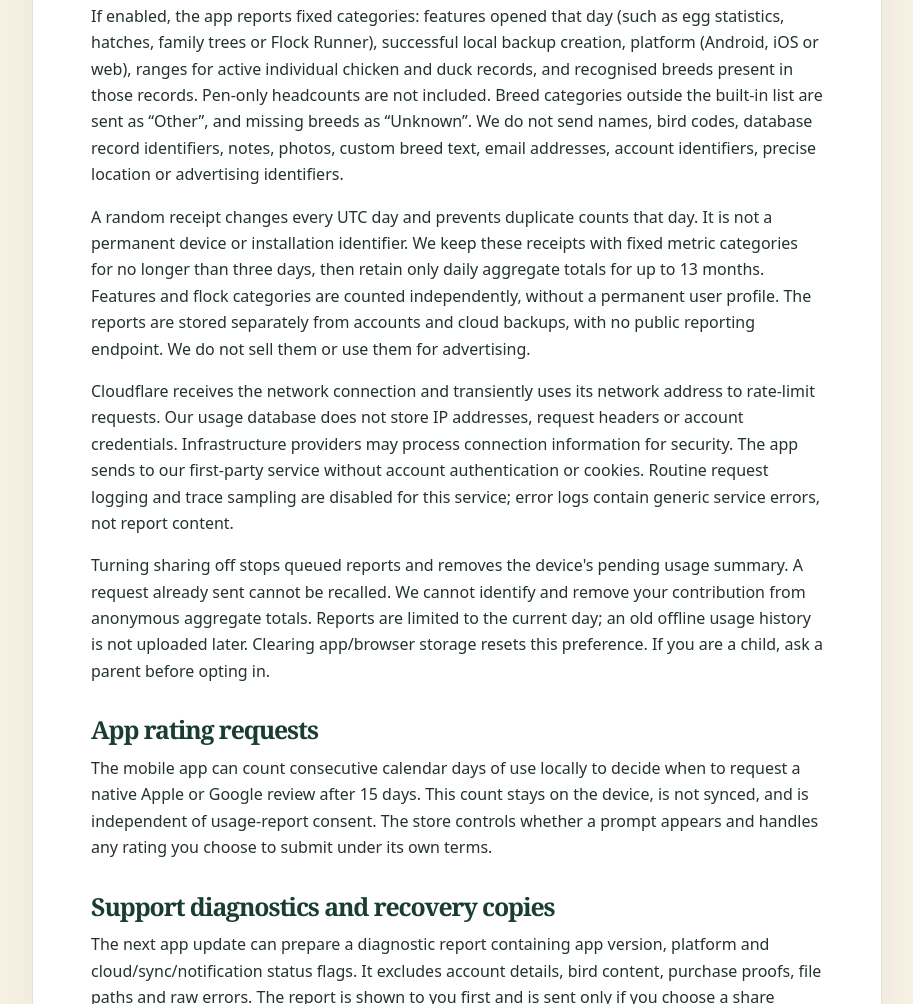
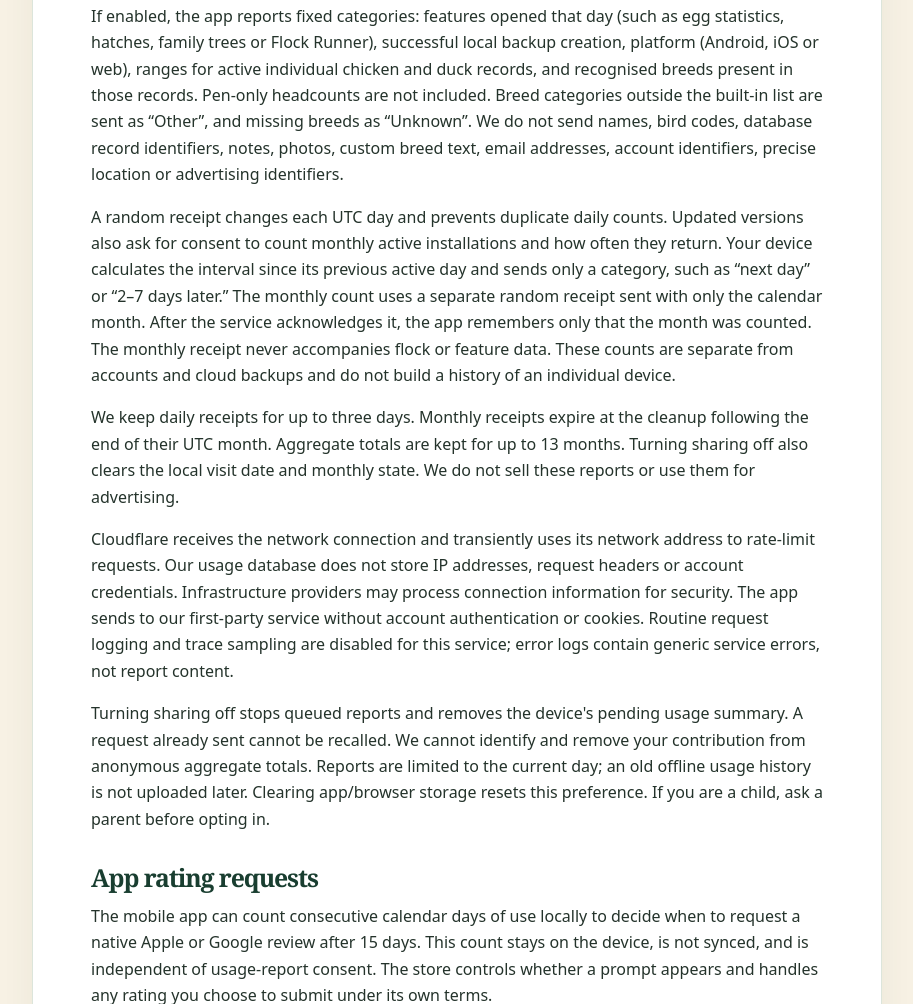
Before and after one commit to ProjectPeckingOrder/projectpeckingorder.github.io, a plain HTML site: page privacy-policy.html in a window 1280 px wide. Shown: the part 3563-4567 px from the top of the page, without its empty margins (183-1096 px from the left). Drawn offline with Linux system fonts and the light colour scheme.

Commit message:
Explain anonymous monthly counts and return intervals

```diff
--- a/privacy-policy.html
+++ b/privacy-policy.html
@@ -161,7 +161,8 @@
   <h2 id="anonymous-usage">Optional anonymous usage reports</h2>
 <p>The updated app asks whether you would like to share anonymous usage. No usage reports are sent before you agree. “Not now” declines the request; you can enable or disable it later in Settings. The choice applies to this installation or browser and is not included in flock backups or synced to your account.</p>
 <p>If enabled, the app reports fixed categories: features opened that day (such as egg statistics, hatches, family trees or Flock Runner), successful local backup creation, platform (Android, iOS or web), ranges for active individual chicken and duck records, and recognised breeds present in those records. Pen-only headcounts are not included. Breed categories outside the built-in list are sent as “Other”, and missing breeds as “Unknown”. We do not send names, bird codes, database record identifiers, notes, photos, custom breed text, email addresses, account identifiers, precise location or advertising identifiers.</p>
-<p>A random receipt changes every UTC day and prevents duplicate counts that day. It is not a permanent device or installation identifier. We keep these receipts with fixed metric categories for no longer than three days, then retain only daily aggregate totals for up to 13 months. Features and flock categories are counted independently, without a permanent user profile. The reports are stored separately from accounts and cloud backups, with no public reporting endpoint. We do not sell them or use them for advertising.</p>
+<p>A random receipt changes each UTC day and prevents duplicate daily counts. Updated versions also ask for consent to count monthly active installations and how often they return. Your device calculates the interval since its previous active day and sends only a category, such as “next day” or “2–7 days later.” The monthly count uses a separate random receipt sent with only the calendar month. After the service acknowledges it, the app remembers only that the month was counted. The monthly receipt never accompanies flock or feature data. These counts are separate from accounts and cloud backups and do not build a history of an individual device.</p>
+<p>We keep daily receipts for up to three days. Monthly receipts expire at the cleanup following the end of their UTC month. Aggregate totals are kept for up to 13 months. Turning sharing off also clears the local visit date and monthly state. We do not sell these reports or use them for advertising.</p>
 <p>Cloudflare receives the network connection and transiently uses its network address to rate-limit requests. Our usage database does not store IP addresses, request headers or account credentials. Infrastructure providers may process connection information for security. The app sends to our first-party service without account authentication or cookies. Routine request logging and trace sampling are disabled for this service; error logs contain generic service errors, not report content.</p>
 <p>Turning sharing off stops queued reports and removes the device's pending usage summary. A request already sent cannot be recalled. We cannot identify and remove your contribution from anonymous aggregate totals. Reports are limited to the current day; an old offline usage history is not uploaded later. Clearing app/browser storage resets this preference. If you are a child, ask a parent before opting in.</p>
 <h2>App rating requests</h2><p>The mobile app can count consecutive calendar days of use locally to decide when to request a native Apple or Google review after 15 days. This count stays on the device, is not synced, and is independent of usage-report consent. The store controls whether a prompt appears and handles any rating you choose to submit under its own terms.</p>
```
